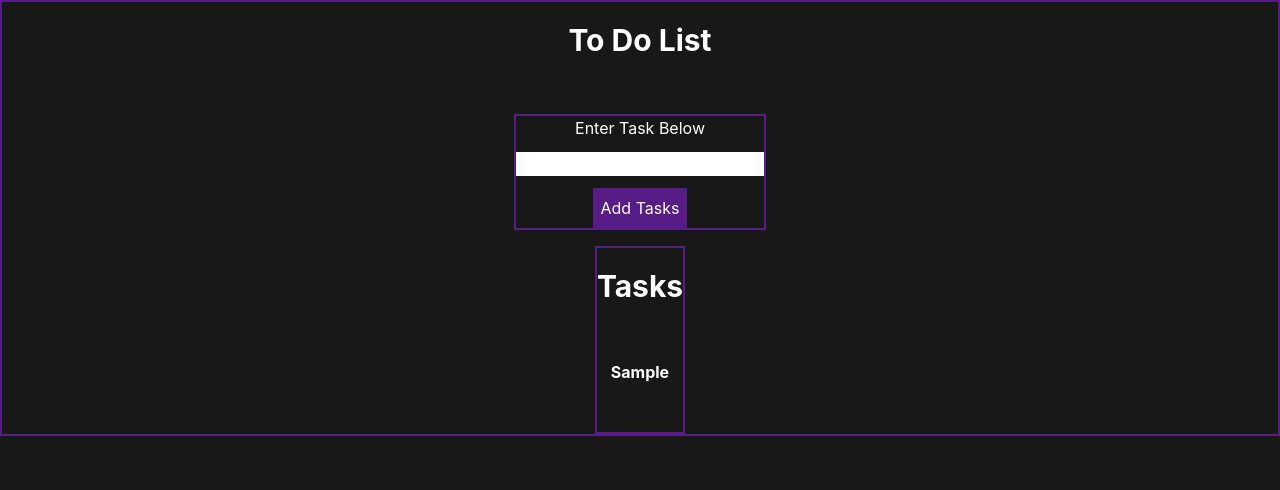
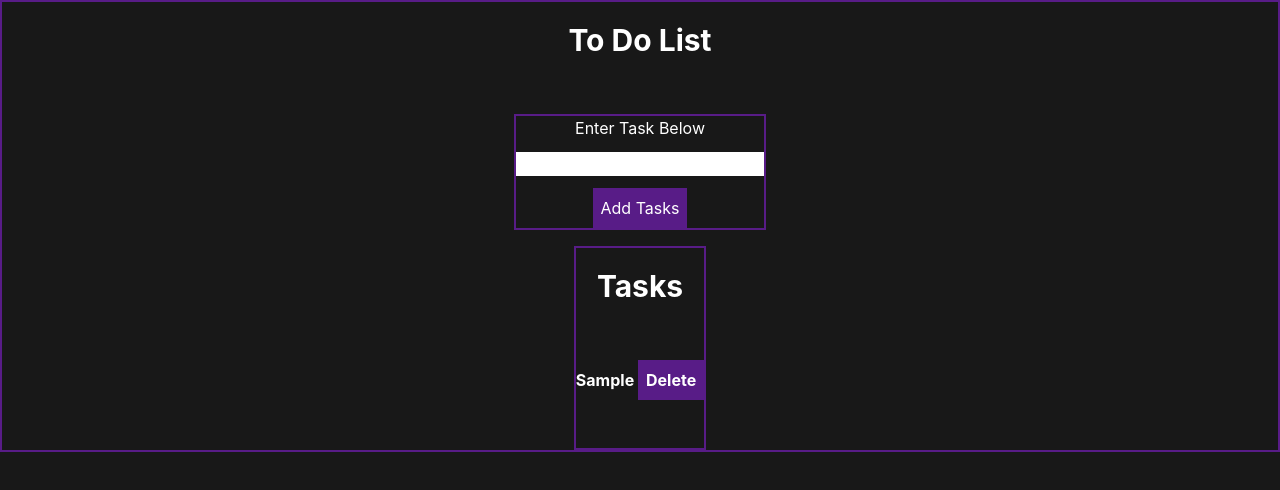
Before and after one commit to Killdroid2342/to-do-list, a React (Create React App) app: page / in a window 1280 px wide. Both pictures are taken after typing "Sample" into the empty fields and a click on the button "Add Tasks". Shown: the top 490 px of the page. Built offline with nearby package versions, Linux system fonts and the light colour scheme; the HTML template or start-up script is replaced by a standard one.

Commit message:
"created deleted button with styling. No Logic"

```diff
--- a/src/To-Do-List/LocalStorage.js
+++ /dev/null
@@ -1,15 +0,0 @@
-import { useEffect, useState } from 'react';
-
-const useLocalStorage = (defaultValue, key) => {
-  const [value, setNumber] = useState(() => {
-    const dynamic = window.localStorage.getItem(key);
-    // console.log(dynamic, 123);
-    return dynamic !== null ? JSON.parse(dynamic) : defaultValue;
-  });
-  useEffect(() => {
-    window.localStorage.setItem(key, JSON.stringify(value));
-  }, [key, value]);
-  return [value, setNumber];
-};
-
-export default useLocalStorage;
--- a/src/To-Do-List/ToDoListForm.js
+++ b/src/To-Do-List/ToDoListForm.js
@@ -1,6 +1,5 @@
 import React, { useState, useRef } from 'react';
 import { v4 } from 'uuid';
-import useLocalStorage from './LocalStorage';
 
 const ToDoListForm = () => {
   const inRef = useRef();
@@ -17,6 +16,11 @@ const ToDoListForm = () => {
 
     inRef.current.value = '';
   };
+
+  // deleting tasks
+  const test = () => {
+    console.log('asdsad');
+  };
   return (
     <React.Fragment>
       <div className='center'>
@@ -25,7 +29,7 @@ const ToDoListForm = () => {
           <div className='center mb-4 '>
             <p className='text-white mb-3'>Enter Task Below</p>
             <input ref={inRef} type='text' className='mb-3'></input>
-            <button type='submit' className='text-white bg-purple-900 p-2'>
+            <button type='submit' className='button'>
               Add Tasks
             </button>
           </div>
@@ -37,7 +41,10 @@ const ToDoListForm = () => {
               className='text-white text-base mb-12 font-bold list-none'
               key={v4()}
             >
-              {adds}
+              {adds}{' '}
+              <button onClick={test} className='button'>
+                Delete
+              </button>
             </li>
           ))}
         </div>
--- a/src/index.css
+++ b/src/index.css
@@ -25,6 +25,9 @@ body {
   .center {
     @apply border-2 border-purple-900 flex flex-col items-center justify-center;
   }
+  .button {
+    @apply text-white bg-purple-900 p-2;
+  }
 }
 @tailwind base;
 @tailwind components;
```
